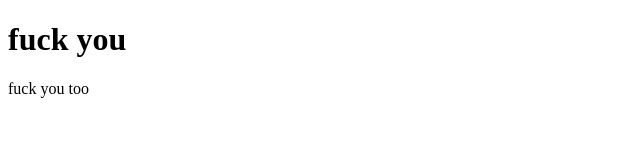
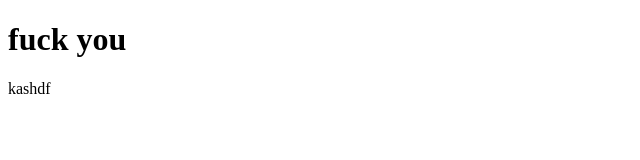
Before and after one commit to fxavierho/gitTest, a plain HTML site: page index.html in a window 1280 px wide. Shown: the full height of the page, 0-640 px from the left. Drawn offline with Linux system fonts and the light colour scheme.

Commit message:
Update index.html

```diff
--- a/index.html
+++ b/index.html
@@ -8,6 +8,6 @@
 </head>
 <body>
     <h1>fuck you</h1>
-    <p>fuck you too</p>
+    <p>kashdf</p>
 </body>
 </html>
```
